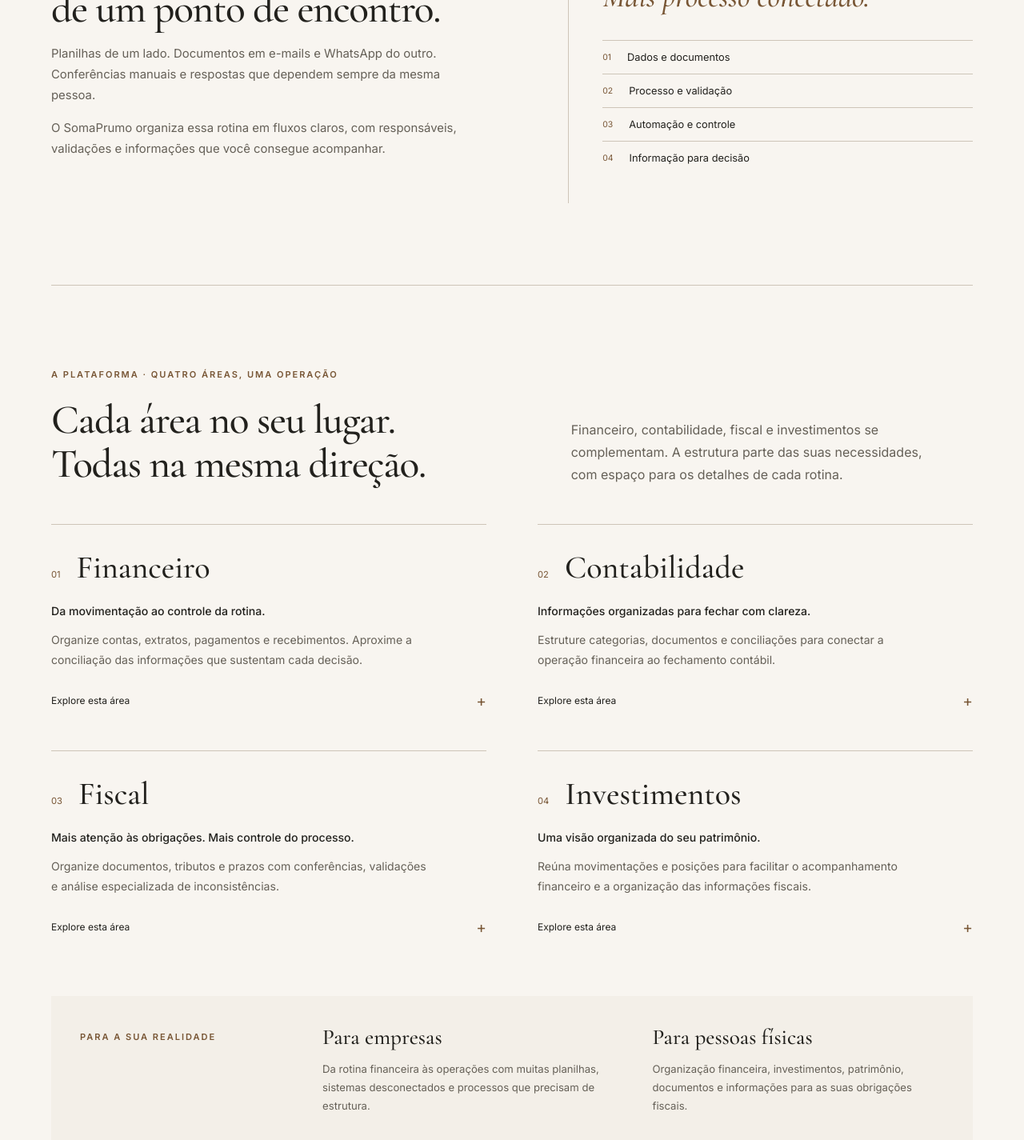
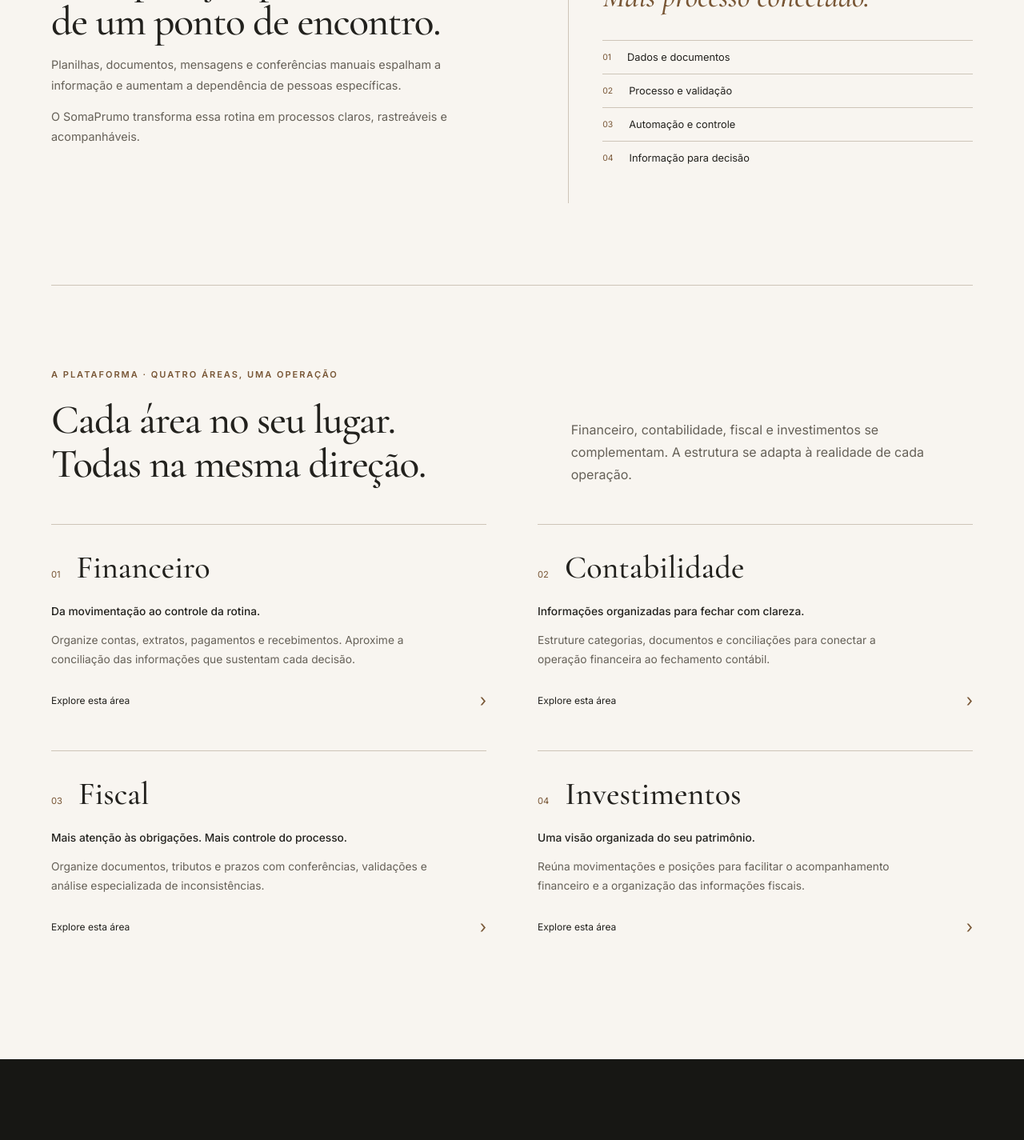
Before and after one commit to Jenyll/SomaPrumo, a Vue app: page / in a window 1280 px wide. Shown: the part 2440-3865 px from the top of the page at 80% size. Built offline with nearby package versions, Linux system fonts and the light colour scheme.

Commit message:
refactor: simplify solution copy and accordion hierarchy

```diff
--- a/src/components/home/SolutionsSection.vue
+++ b/src/components/home/SolutionsSection.vue
@@ -8,36 +8,46 @@ import { solutions } from '@/data/solutions'
       <div>
         <p class="eyebrow">Da informação dispersa à operação estruturada</p>
         <h2 id="problem-title">Sua operação precisa<br />de um ponto de encontro.</h2>
-        <p class="problem-copy">Planilhas de um lado. Documentos em e-mails e WhatsApp do outro. Conferências manuais e respostas que dependem sempre da mesma pessoa.</p>
-        <p class="problem-copy">O SomaPrumo organiza essa rotina em fluxos claros, com responsáveis, validações e informações que você consegue acompanhar.</p>
+        <p class="problem-copy">Planilhas, documentos, mensagens e conferências manuais espalham a informação e aumentam a dependência de pessoas específicas.</p>
+        <p class="problem-copy">O SomaPrumo transforma essa rotina em processos claros, rastreáveis e acompanháveis.</p>
       </div>
+
       <div class="solution-statement">
         <span class="eyebrow">A solução SomaPrumo</span>
         <p class="font-display">Menos informação solta.<br /><em>Mais processo conectado.</em></p>
         <ol class="information-flow" aria-label="Da organização à decisão">
-          <li>Dados e documentos</li><li>Processo e validação</li><li>Automação e controle</li><li>Informação para decisão</li>
+          <li>Dados e documentos</li>
+          <li>Processo e validação</li>
+          <li>Automação e controle</li>
+          <li>Informação para decisão</li>
         </ol>
       </div>
     </div>
   </section>
+
   <section id="solucoes" class="solutions section-space" aria-labelledby="solutions-title">
     <div class="container">
       <div class="section-intro">
-        <div><p class="eyebrow">A plataforma · quatro áreas, uma operação</p><h2 id="solutions-title">Cada área no seu lugar.<br />Todas na mesma direção.</h2></div>
-        <p>Financeiro, contabilidade, fiscal e investimentos se complementam. A estrutura parte das suas necessidades, com espaço para os detalhes de cada rotina.</p>
+        <div>
+          <p class="eyebrow">A plataforma · quatro áreas, uma operação</p>
+          <h2 id="solutions-title">Cada área no seu lugar.<br />Todas na mesma direção.</h2>
+        </div>
+        <p>Financeiro, contabilidade, fiscal e investimentos se complementam. A estrutura se adapta à realidade de cada operação.</p>
       </div>
+
       <div class="solutions-grid">
         <article v-for="solution in solutions" :id="solution.id" :key="solution.id" class="solution">
-          <div class="solution-heading"><span class="solution-number">{{ solution.number }}</span><h3>{{ solution.title }}</h3></div>
+          <div class="solution-heading">
+            <span class="solution-number">{{ solution.number }}</span>
+            <h3>{{ solution.title }}</h3>
+          </div>
           <p class="solution-summary">{{ solution.summary }}</p>
           <p>{{ solution.description }}</p>
-          <details><summary>Explore esta área <span aria-hidden="true">+</span></summary><p>{{ solution.details }}</p></details>
+          <details>
+            <summary>Explore esta área <span aria-hidden="true">›</span></summary>
+            <p>{{ solution.details }}</p>
+          </details>
         </article>
-      </div>
-      <div class="audiences" aria-label="Para quem é o SomaPrumo">
-        <p class="eyebrow">Para a sua realidade</p>
-        <div><h3>Para empresas</h3><p>Da rotina financeira às operações com muitas planilhas, sistemas desconectados e processos que precisam de estrutura.</p></div>
-        <div><h3>Para pessoas físicas</h3><p>Organização financeira, investimentos, patrimônio, documentos e informações para as suas obrigações fiscais.</p></div>
       </div>
     </div>
   </section>
@@ -45,32 +55,29 @@ import { solutions } from '@/data/solutions'
 
 <style scoped>
 .problem-grid { display: grid; grid-template-columns: 1.1fr 1fr; gap: 90px; align-items: center; }
-.problem-copy { color: var(--color-text-muted); max-width: 540px; font-size: .93rem; }
+.problem-copy { max-width: 540px; color: var(--color-text-muted); font-size: .9rem; }
 .problem-copy:first-of-type { margin-top: 28px; }
 .solution-statement { padding: 36px 0 36px 42px; border-left: 1px solid var(--color-border); }
-.solution-statement > p { font-size: clamp(2rem, 3vw, 2.7rem); line-height: 1.15; margin: 22px 0 32px; }
+.solution-statement > p { margin: 22px 0 32px; font-size: clamp(2rem, 3vw, 2.7rem); line-height: 1.15; }
 .solution-statement em { color: var(--color-accent-on-light); }
-.information-flow { list-style: none; padding: 0; margin: 0; counter-reset: flow; }
+.information-flow { padding: 0; margin: 0; list-style: none; counter-reset: flow; }
 .information-flow li { display: flex; align-items: center; gap: 20px; padding-block: 13px; border-top: 1px solid var(--color-border); font-size: .8rem; counter-increment: flow; }
-.information-flow li::before { content: '0' counter(flow); color: var(--color-accent-on-light); font-size: .65rem; }
+.information-flow li::before { color: var(--color-accent-on-light); font-size: .65rem; content: '0' counter(flow); }
 .solutions { padding-top: 0; }
-.solutions > .container { border-top: 1px solid var(--color-border); padding-top: var(--section-space); }
+.solutions > .container { padding-top: var(--section-space); border-top: 1px solid var(--color-border); }
 .solutions-grid { display: grid; grid-template-columns: 1fr 1fr; gap: 0 64px; }
-.solution { border-top: 1px solid var(--color-border); padding-block: 30px 36px; }
-.solution-heading { display: flex; gap: 20px; align-items: baseline; }
-.solution-number { font-size: .7rem; color: var(--color-accent-on-light); }
+.solution { padding-block: 30px 36px; border-top: 1px solid var(--color-border); }
+.solution-heading { display: flex; align-items: baseline; gap: 20px; }
+.solution-number { color: var(--color-accent-on-light); font-size: .7rem; }
 .solution h3 { font-size: 2.5rem; }
-.solution p { color: var(--color-text-muted); font-size: .88rem; margin: 12px 0; max-width: 480px; }
-.solution .solution-summary { color: var(--color-text-dark); font-weight: 500; margin-top: 20px; }
-summary { display: flex; align-items: center; justify-content: space-between; gap: 24px; padding-block: 14px; min-height: 48px; font-size: .75rem; cursor: pointer; list-style: none; }
+.solution p { max-width: 480px; margin: 12px 0; color: var(--color-text-muted); font-size: .86rem; }
+.solution .solution-summary { margin-top: 20px; color: var(--color-text-dark); font-weight: 500; }
+summary { display: flex; min-height: 48px; align-items: center; justify-content: space-between; gap: 24px; padding-block: 14px; font-size: .75rem; list-style: none; cursor: pointer; }
 summary::-webkit-details-marker { display: none; }
-summary span { font-size: 1.2rem; color: var(--color-accent-on-light); }
-details[open] summary span { transform: rotate(45deg); }
+summary span { color: var(--color-accent-on-light); font-size: 1.35rem; transition: transform .2s ease; }
+details[open] summary span { transform: rotate(90deg); }
 details[open] { border-bottom: 1px solid var(--color-border); }
-.audiences { display: grid; grid-template-columns: .7fr 1fr 1fr; gap: 48px; background: var(--sp-ivory-100); padding: 36px; margin-top: 24px; }
-.audiences .eyebrow { margin: 7px 0 0; }
-.audiences h3 { font-size: 1.7rem; }
-.audiences p:not(.eyebrow) { color: var(--color-text-muted); font-size: .82rem; margin-bottom: 0; }
-@media (max-width: 1023px) { .problem-grid { gap: 36px; } .solution-statement { padding-left: 28px; } .audiences { gap: 24px; grid-template-columns: 1fr 1fr; } .audiences .eyebrow { grid-column: 1 / -1; } }
-@media (max-width: 767px) { .problem-grid, .solutions-grid, .audiences { grid-template-columns: 1fr; } .solution-statement { padding-block: 12px; padding-left: 24px; } .solution { padding-block: 24px; } .audiences { padding: 24px; } }
+@media (max-width: 1023px) { .problem-grid { gap: 36px; } .solution-statement { padding-left: 28px; } }
+@media (max-width: 767px) { .problem-grid, .solutions-grid { grid-template-columns: 1fr; } .solution-statement { padding-block: 12px; padding-left: 24px; } .solution { padding-block: 24px; } }
+@media (prefers-reduced-motion: reduce) { summary span { transition: none; } }
 </style>
```
